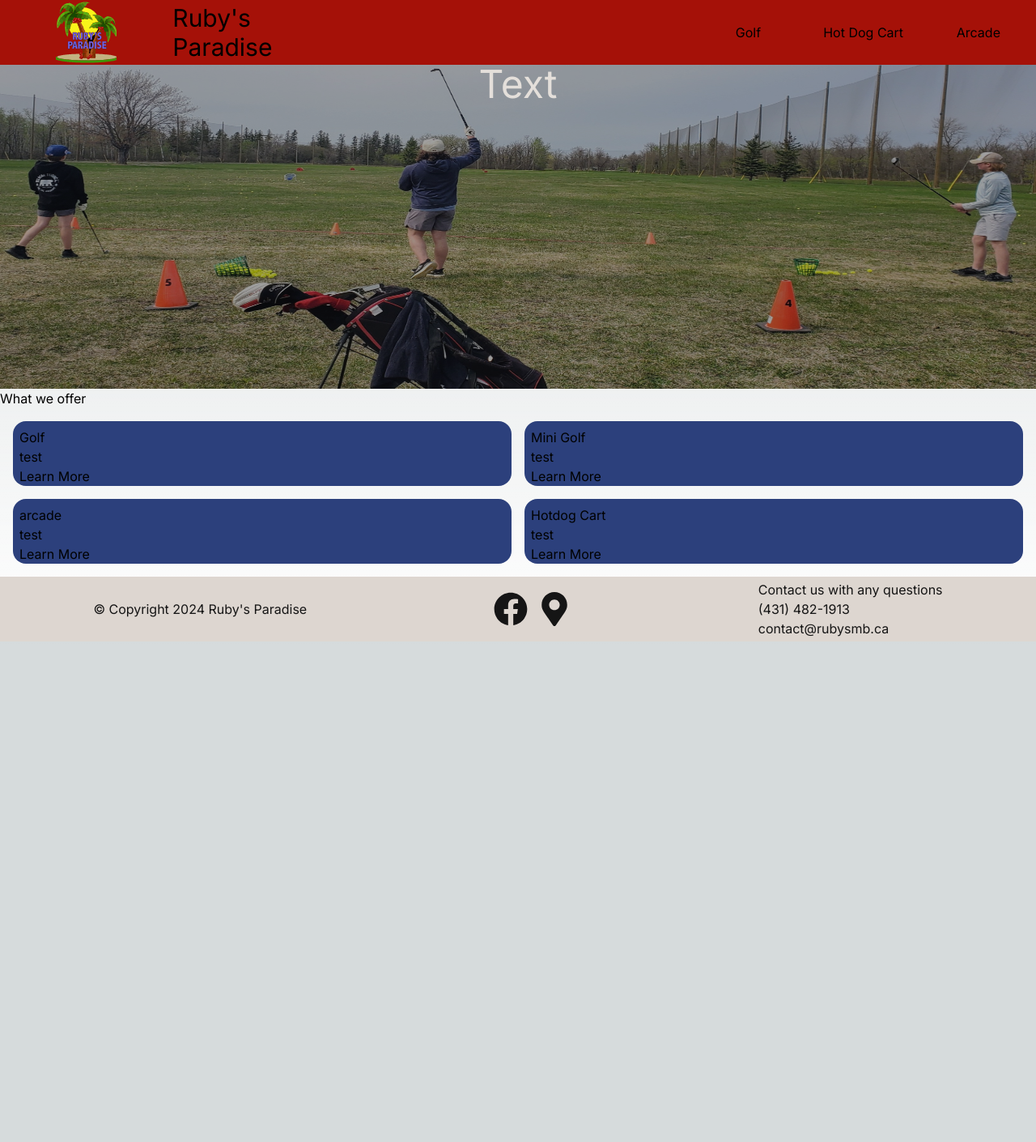
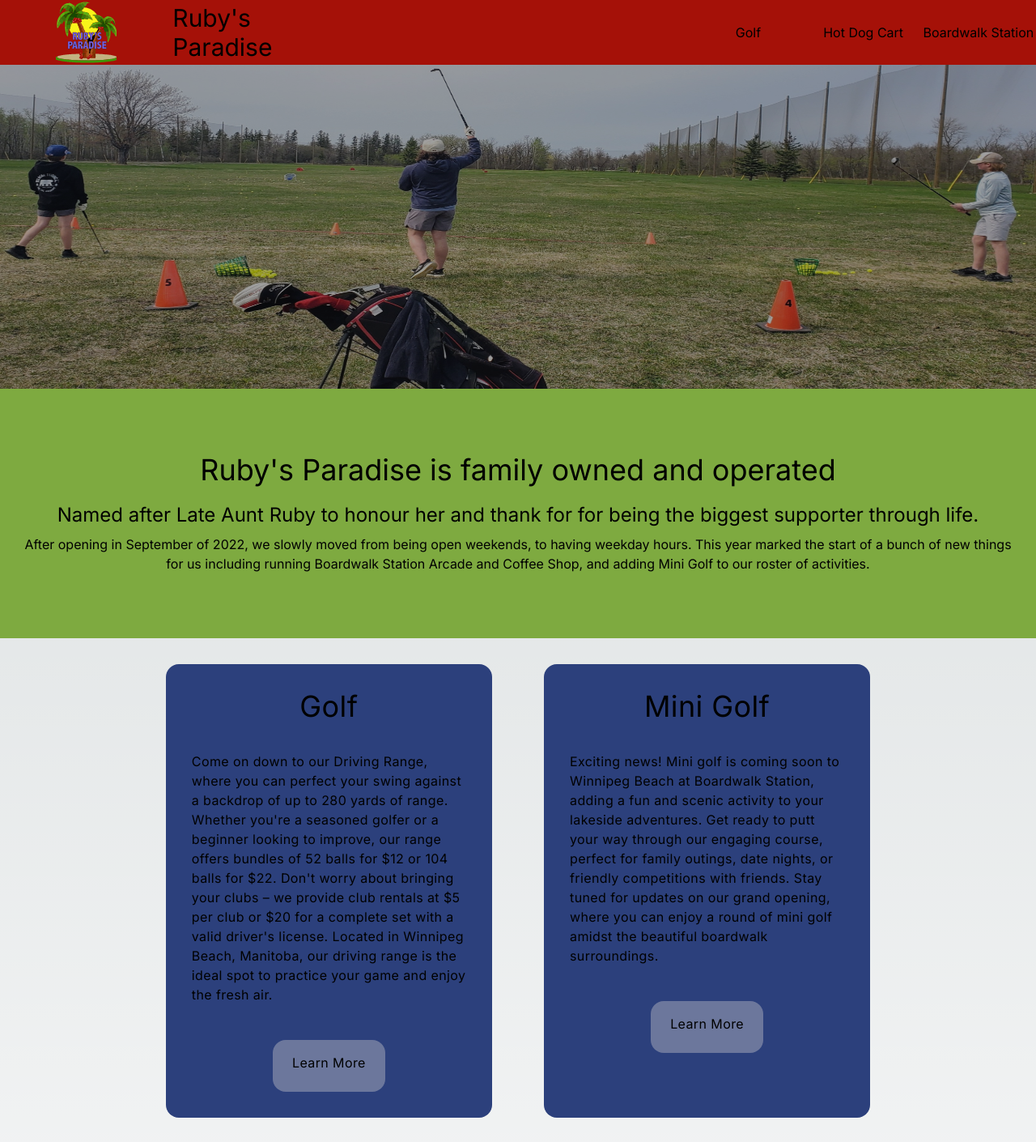
Before and after one commit to travisfriesen/rubys-website, a Next.js app: page / in a window 1280 px wide. Shown: the top 1410 px of the page at 81% size. Before the commit the page ends 800 px from the top, so only its background shows below. Built offline with nearby package versions, Linux system fonts and the light colour scheme.

Commit message:
Finished Main Page for Desktop

```diff
--- a/src/app/layout.tsx
+++ b/src/app/layout.tsx
@@ -20,7 +20,9 @@
     <html lang="en">
       <body className={inter.className}>
       <Navbar/>
-      {children}
+      <div className="min-h-[90vh]">
+          {children}
+      </div>
       <Footer/>
       </body>
     </html>
--- a/src/app/page.tsx
+++ b/src/app/page.tsx
@@ -1,18 +1,23 @@
 import Navbar from "@/components/navbar";
 import { Card } from "@/components/card";
 import Footer from "@/components/footer";
-import Header from "@/components/header";
+import { Header } from "@/components/header";
 export default function Home() {
   return (
     <main>
       <div>
-          <Header/>
-          <h1>What we offer</h1>
-          <div className="grid grid-cols-2 gap-4 m-4">
-              <Card title="Golf" desc="test" link="/golf"></Card>
-              <Card title="Mini Golf" desc="test"></Card>
-              <Card title={"arcade"} desc={"test"}></Card>
-              <Card title={"Hotdog Cart"} desc={"test"}></Card>
+          <Header src="/golf.jpg" alt="people playing golf"/>
+          <div className="bg-r-green pl-6 pr-6 text-center m-auto pt-20 pb-20">
+              <h1 className="text-4xl pb-5">Ruby's Paradise is family owned and operated</h1>
+              <h2 className="text-2xl pb-2">Named after Late Aunt Ruby to honour her and thank for for being the biggest supporter through life.</h2>
+              <p>After opening in September of 2022, we slowly moved from being open weekends, to having weekday hours. This year marked the start of a bunch of new things for us including running Boardwalk Station Arcade and Coffee Shop, and adding Mini Golf to our roster of activities.</p>
+
+          </div>
+          <div className="grid grid-cols-2 gap-x-16 gap-y-8 mr-[16vw] ml-[16vw] mb-16 mt-8">
+              <Card title="Golf" desc="Come on down to our Driving Range, where you can perfect your swing against a backdrop of up to 280 yards of range. Whether you're a seasoned golfer or a beginner looking to improve, our range offers bundles of 52 balls for $12 or 104 balls for $22. Don't worry about bringing your clubs – we provide club rentals at $5 per club or $20 for a complete set with a valid driver's license. Located in Winnipeg Beach, Manitoba, our driving range is the ideal spot to practice your game and enjoy the fresh air." link="/golf"></Card>
+              <Card title="Mini Golf" desc="Exciting news! Mini golf is coming soon to Winnipeg Beach at Boardwalk Station, adding a fun and scenic activity to your lakeside adventures. Get ready to putt your way through our engaging course, perfect for family outings, date nights, or friendly competitions with friends. Stay tuned for updates on our grand opening, where you can enjoy a round of mini golf amidst the beautiful boardwalk surroundings." link="/minigolf"></Card>
+              <Card title="Boardwalk Station" desc="Welcome to our newly reopened Boardwalk Station Arcade and coffee shop in Winnipeg Beach, where nostalgia meets modern fun! Step into our inviting space to enjoy Mas Coffee Co. canned cold brew and a curated collection of arcade games that span the classics you grew up with to the latest favorites. Whether you're reliving childhood memories or discovering new thrills, our atmosphere blends retro charm with contemporary excitement. Join us for a unique experience where coffee and gaming come together in a place designed for both relaxation and play." link="/arcade"></Card>
+              <Card title="Hotdog Cart" desc="Join us at the Winnipeg Beach Farmers Market every Friday through Sunday for a savory treat at our hotdog cart! We proudly serve up a variety of options including classic hotdogs, flavorful smokies, juicy chicken burgers, and delicious plant-based burgers. Enjoy your favorite fare in the vibrant atmosphere of the market—it's the perfect weekend treat at Winnipeg Beach!" link="/hotdog"></Card>
           </div>
       </div>
     </main>
--- a/src/components/card.tsx
+++ b/src/components/card.tsx
@@ -1,3 +1,5 @@
+import {FancyButton} from "@/components/fancybutton";
+
 interface ICard {
     title: string;
     desc: string;
@@ -6,11 +8,14 @@
 
 export const Card = ({title, desc, link}: ICard) => {
     return (
-        <div className=" rounded-2xl w-full bg-r-blue h-20 p-2">
-            <h1>{title}</h1>
+        <div className=" rounded-2xl w-full bg-r-blue h-180 p-8 tracking-wide flex flex-col space-between">
+            <h1 className="text-4xl text-center pb-3">{title}</h1>
+            <br/>
                  <p>{desc}</p>
-            <a href={link}>Learn More</a>
-
+            <br/>
+            <div className="self-center sticky top-full mt-5">
+                <FancyButton href={link} label="Learn More"></FancyButton>
+            </div>
         </div>
     )
 }
--- /dev/null
+++ b/src/components/fancybutton.tsx
@@ -0,0 +1,17 @@
+import Link from "next/link";
+
+interface IButton {
+    href: string;
+    label: string;
+}
+
+export const FancyButton = ({href, label}: IButton) => {
+    return (
+        <div className="flex m-auto bg-r-white bg-opacity-35 align-middle justify-center pt-4 h-16 rounded-2xl w-auto p-6">
+            <Link href={href}>
+                <p className="text-center">{label}</p>
+            </Link>
+
+        </div>
+    )
+}
--- a/src/components/header.tsx
+++ b/src/components/header.tsx
@@ -1,13 +1,18 @@
 import Image from "next/image";
 
-export default function Header() {
+interface IHeader {
+    src: string;
+    alt: string;
+}
+
+export const Header = ({src, alt}: IHeader) => {
     return(
         <div className="w-full min-h-[20vh] h-[400px] relative">
             <div className="w-full h-[100%] overflow-hidden relative">
-                <Image src="/golf.jpg" alt="golf" fill sizes="100vw" style={{position: "absolute", width: '100%', height: "100%"}}/>
+                <Image src={src} alt={alt} fill sizes="100vw" style={{position: "absolute", width: '100%', height: "100%"}}/>
                 <div className="text-r-white bg-r-black bg-opacity-40 z-10 relative w-full h-full ">
                     <div className="flex justify-center m-auto">
-                    <h2 className="opacity-100 text-5xl">Text</h2>
+                    <h2 className="opacity-100 text-5xl"></h2>
                     </div>
                 </div>
             </div>
--- a/src/components/navbar.tsx
+++ b/src/components/navbar.tsx
@@ -15,7 +15,7 @@
                 <div className="col-span-2 inline-grid grid-cols-3">
                     <Button href="/golf" label="Golf"/>
                     <Button href="/hotdogcart" label="Hot Dog Cart"/>
-                    <Button href="/arcade" label="Arcade"/>
+                    <Button href="/arcade" label="Boardwalk Station"/>
                 </div>
         </div>
 
```
Also changed, not shown: 1 other file (tests, documents, lock files or other folders).
